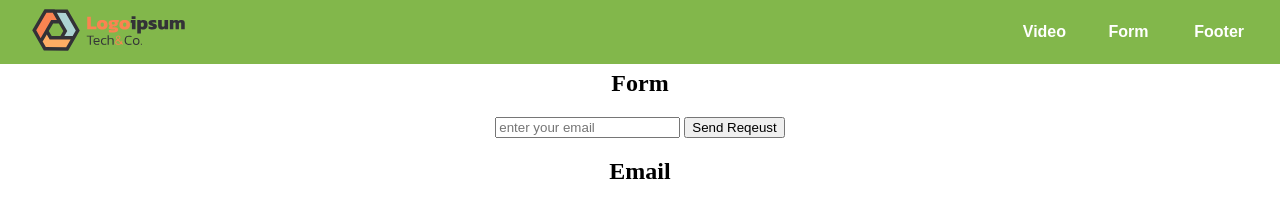
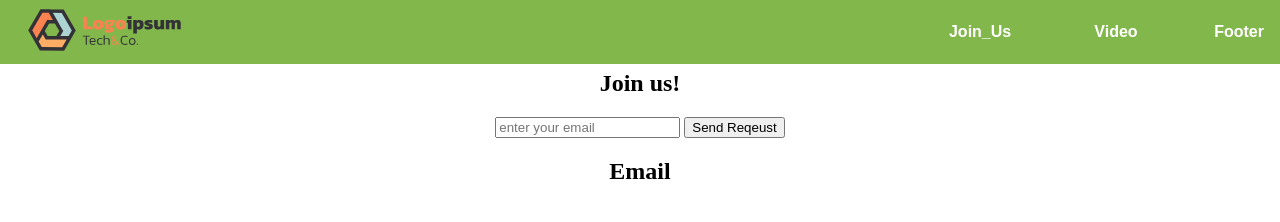
Before and after one commit to off-nadir-insight/fcc-product-landing-page, a plain HTML site: page index.html in a window 1280 px wide. Shown: the top 222 px of the page. Drawn offline with Linux system fonts and the light colour scheme.

Commit message:
Align nav CSS

```diff
--- a/index.html
+++ b/index.html
@@ -13,8 +13,8 @@
                 <img src="/Assets/logoIpsum.svg" alt="Logoipsum Logo" id="header-img">
             </div>
             <div id="header-links">
+                <a class="nav-link" href="#form">Join_Us</a>
                 <a class="nav-link" href="#video">Video</a>
-                <a class="nav-link" href="#form">Form</a>
                 <a class="nav-link" href="#footer">Footer</a>
             </div>
         </nav>
@@ -22,7 +22,7 @@
     <main>
 
         <div>
-            <h2>Form</h2>
+            <h2>Join us!</h2>
             <form id="form" action="https://www.freecodecamp.com/email-submit">
                 <input type="email" id="email" placeholder="enter your email" required name="email"/>
                 <input id="submit" type="submit" value="Send Reqeust" />
--- a/style.css
+++ b/style.css
@@ -44,7 +44,8 @@ main {
 #header-img {
     height: 100px;
     width: 177px;
-    margin: -20px 0px -20px 20px;
+    margin: -20px 0px -20px 0px;
+    padding-left: 1rem;
 }
 
 #header-links {
@@ -53,6 +54,7 @@ main {
     align-items: center;
     flex-wrap: wrap;
     flex: 1 1 33%;
+    padding-right: 1rem;
 }
 
 #nav-bar div a {
@@ -60,5 +62,7 @@ main {
     color: white;
     font-family: sans-serif;
     font-weight: 600;
-    flex-basis: 20%;
+    flex-basis: 30%;
+    /* border: solid; */
+    text-align: right;
 }
```
